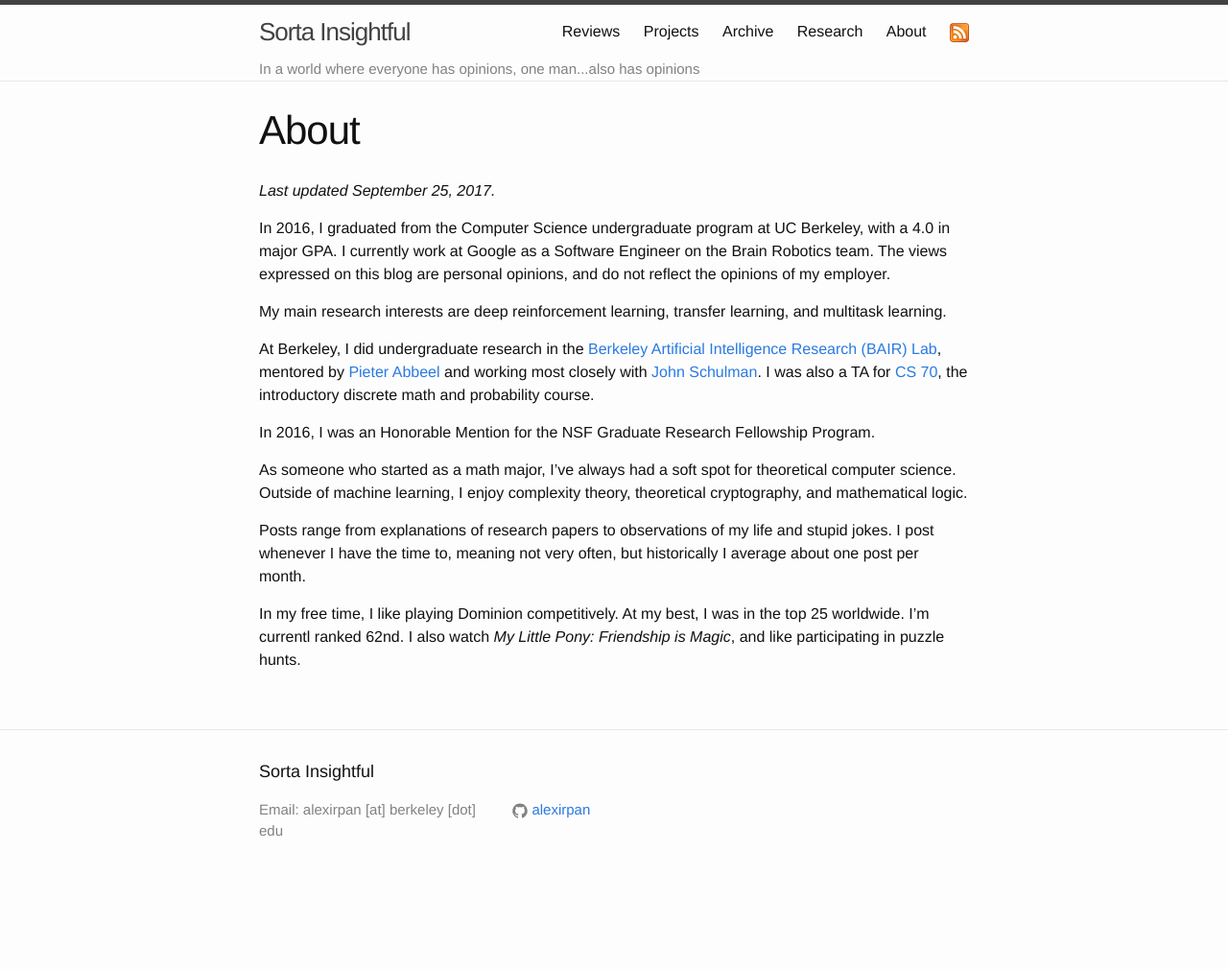
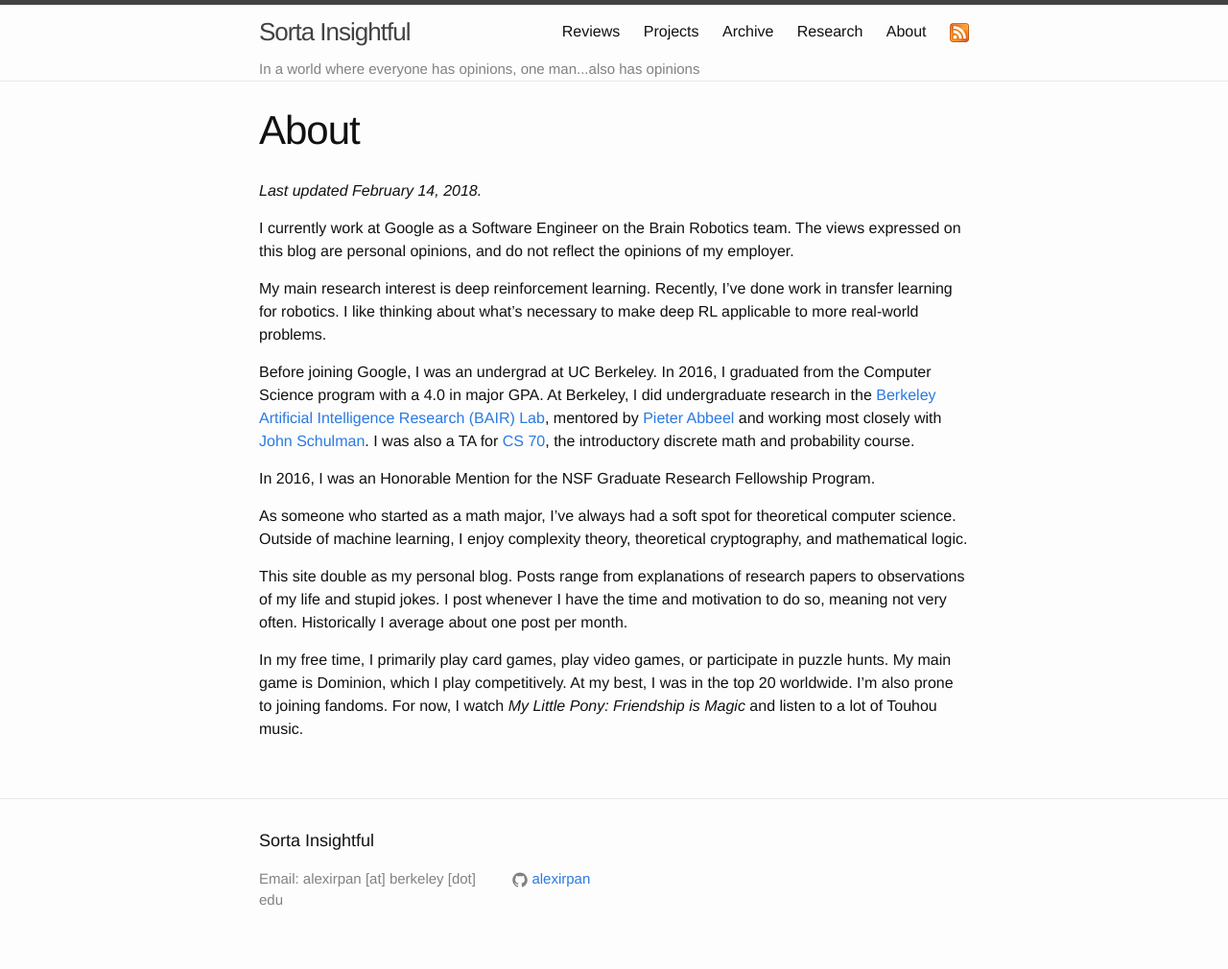
Before and after one commit to alexirpan/alexirpan.github.io, a Jekyll site: the page built from about.md, in a window 1280 px wide. Shown: the whole page at 96% size. Built offline with Jekyll 4.4.1, drawn with Linux system fonts in a browser that asks for light colours; nearby versions of some CDN libraries; before the commit the page ends 938 px from its top, so only the background shows below that.

Commit message:
Update about page, update GPS link to JMLR paper, update reviewers list

```diff
--- a/_posts/2018-02-14-rl-hard.markdown
+++ b/_posts/2018-02-14-rl-hard.markdown
@@ -1002,7 +1002,7 @@
 [Self-Supervised Visual Planning with Temporal Skip Connections (Ebert et al, CoRL 2017)](https://arxiv.org/abs/1710.05268),
 [Combining Model-Based and Model-Free Updates for Trajectory-Centric Reinforcement Learning (Chebotar et al, ICML 2017)](https://arxiv.org/abs/1703.03078).
 [Deep Spatial Autoencoders for Visuomotor Learning (Finn et al, ICRA 2016)](http://rll.berkeley.edu/dsae/dsae.pdf),
-and [Guided Policy Search (Levine et al, ICML 2013)](https://graphics.stanford.edu/projects/gpspaper/gps_full.pdf).
+and [Guided Policy Search (Levine et al, JMLR 2016)](http://jmlr.org/papers/v17/15-522.html).
 
 **Use reinforcement learning just as the fine-tuning step:** The first AlphaGo
 paper started with supervised learning, and then did RL fine-tuning on top of it.
@@ -1142,6 +1142,7 @@
 [Jared Quincy Davis](https://www.linkedin.com/in/jaredquincydavis/),
 [Ashley Edwards](http://cc.gatech.edu/~aedwards/),
 [Peter Gao](https://www.linkedin.com/in/pgaooo/),
+Julian Ibarz,
 Sherjil Ozair,
 [Vitchyr Pong](https://people.eecs.berkeley.edu/~vitchyr/),
 Alex Ray,
--- a/about.md
+++ b/about.md
@@ -4,16 +4,18 @@
 permalink: /about/
 ---
 
-*Last updated September 25, 2017.*
+*Last updated February 14, 2018.*
 
-In 2016, I graduated from the Computer Science undergraduate program at UC
-Berkeley, with a 4.0 in major GPA. I currently work at Google as a Software
+I currently work at Google as a Software
 Engineer on the Brain Robotics team. The views expressed on this blog are
 personal opinions, and do not reflect the opinions of my employer.
 
-My main research interests are deep reinforcement learning, transfer learning,
-and multitask learning.
+My main research interest is deep reinforcement learning. Recently, I've
+done work in transfer learning for robotics. I like thinking about what's
+necessary to make deep RL applicable to more real-world problems.
 
+Before joining Google, I was an undergrad at UC Berkeley.
+In 2016, I graduated from the Computer Science program with a 4.0 in major GPA.
 At Berkeley, I did undergraduate research in the [Berkeley Artificial Intelligence
 Research (BAIR) Lab](http://bair.berkeley.edu/),
 mentored by [Pieter Abbeel](http://www.cs.berkeley.edu/~pabbeel/) and
@@ -28,11 +30,14 @@
 theoretical computer science. Outside of machine learning, I enjoy
 complexity theory, theoretical cryptography, and mathematical logic.
 
+This site double as my personal blog.
 Posts range from explanations of research papers to observations
-of my life and stupid jokes. I post whenever I have the time to, meaning not
-very often, but historically I average about one post per month.
+of my life and stupid jokes. I post whenever I have the time and motivation to
+do so, meaning not very often. Historically I average about one post per
+month.
 
-In my free time, I like playing Dominion competitively. At my best, I was in
-the top 25 worldwide. I'm currentl ranked 62nd.
-I also watch *My Little Pony: Friendship is Magic*, and like participating
+In my free time, I primarily play card games, play video games, or participate
 in puzzle hunts.
+My main game is Dominion, which I play competitively. At my best, I was in
+the top 20 worldwide. I'm also prone to joining fandoms. For now, I watch
+*My Little Pony: Friendship is Magic* and listen to a lot of Touhou music.
```
